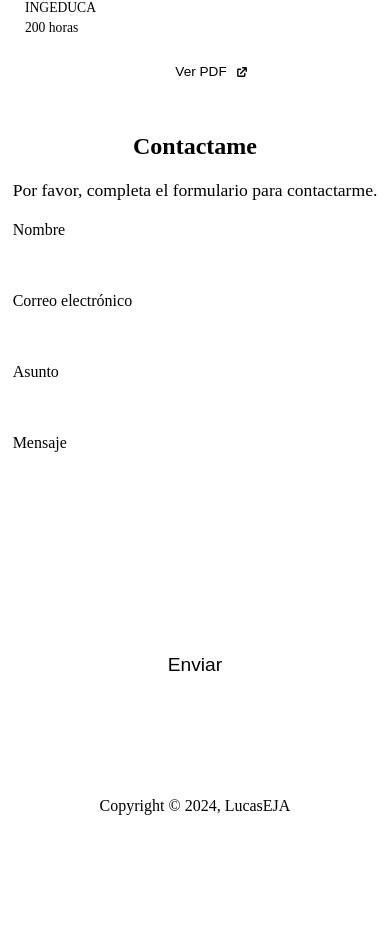
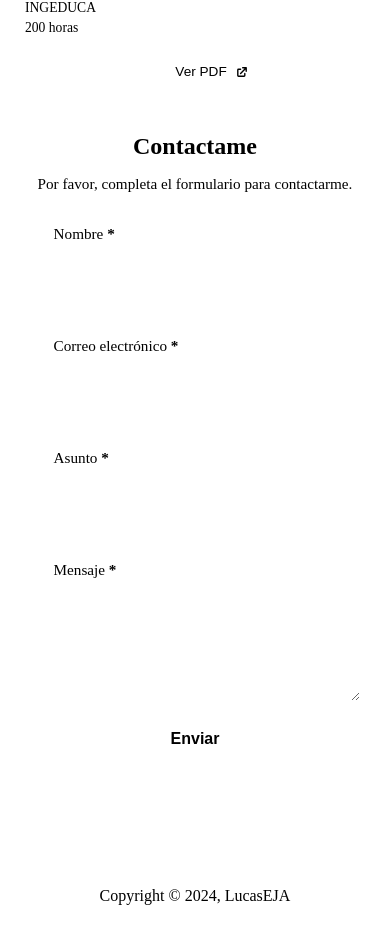
Before and after one commit to LucasEJA/portafolio-lucaseja, a React (Vite) app: page / in a window 390 px wide. Shown: the part 4237-5180 px from the top of the page. Before the commit the page ends 5090 px from the top, so only its background shows below. Built offline with nearby package versions, Linux system fonts and the light colour scheme; the HTML template or start-up script is replaced by a standard one.

Commit message:
feat: Phase 2 - CV button, contact form, navbar improvements

```diff
--- a/src/components/forms/Contact.jsx
+++ b/src/components/forms/Contact.jsx
@@ -59,9 +59,13 @@ export const Contact = () => {
                 <h2>Contactame</h2>
                 <p>Por favor, completa el formulario para contactarme.</p>
 
-                <form onSubmit={handleSubmit} className="contact-form glass-form">
+                <form
+                    onSubmit={handleSubmit}
+                    className="contact-form glass-form"
+                    aria-label="Formulario de contacto"
+                >
                     <div className="form-group">
-                        <label htmlFor="name">Nombre</label>
+                        <label htmlFor="name">Nombre <span className="required-indicator" aria-label="requerido">*</span></label>
                         <input
                             type="text"
                             id="name"
@@ -71,11 +75,13 @@ export const Contact = () => {
                             required
                             disabled={isSubmitting}
                             className="glass-input"
+                            aria-required="true"
+                            aria-disabled={isSubmitting}
                         />
                     </div>
 
                     <div className="form-group">
-                        <label htmlFor="email">Correo electrónico</label>
+                        <label htmlFor="email">Correo electrónico <span className="required-indicator" aria-label="requerido">*</span></label>
                         <input
                             type="email"
                             id="email"
@@ -85,11 +91,13 @@ export const Contact = () => {
                             required
                             disabled={isSubmitting}
                             className="glass-input"
+                            aria-required="true"
+                            aria-disabled={isSubmitting}
                         />
                     </div>
 
                     <div className="form-group">
-                        <label htmlFor="subject">Asunto</label>
+                        <label htmlFor="subject">Asunto <span className="required-indicator" aria-label="requerido">*</span></label>
                         <input
                             type="text"
                             id="subject"
@@ -99,11 +107,13 @@ export const Contact = () => {
                             required
                             disabled={isSubmitting}
                             className="glass-input"
+                            aria-required="true"
+                            aria-disabled={isSubmitting}
                         />
                     </div>
 
                     <div className="form-group">
-                        <label htmlFor="message">Mensaje</label>
+                        <label htmlFor="message">Mensaje <span className="required-indicator" aria-label="requerido">*</span></label>
                         <textarea
                             id="message"
                             name="message"
@@ -113,6 +123,8 @@ export const Contact = () => {
                             rows="5"
                             disabled={isSubmitting}
                             className="glass-input"
+                            aria-required="true"
+                            aria-disabled={isSubmitting}
                         />
                     </div>
 
@@ -120,6 +132,8 @@ export const Contact = () => {
                         type="submit"
                         className="submit-btn glass-button"
                         disabled={isSubmitting}
+                        aria-disabled={isSubmitting}
+                        aria-busy={isSubmitting}
                     >
                         {isSubmitting ? 'Enviando...' : 'Enviar'}
                     </button>
--- a/src/components/layout/Navbar.jsx
+++ b/src/components/layout/Navbar.jsx
@@ -1,5 +1,5 @@
 import React, { useState } from 'react';
-import { FaHome, FaUser, FaProjectDiagram, FaTools, FaEnvelope, FaCertificate } from 'react-icons/fa';
+import { FaHome, FaUser, FaProjectDiagram, FaTools, FaEnvelope, FaCertificate, FaFileDownload } from 'react-icons/fa';
 import '../../styles/components/Navbar.css';
 
 export const Navbar = () => {
@@ -54,6 +54,19 @@ export const Navbar = () => {
                         </a>
                     </li>
                 </ul>
+                <div className="navbar-cv-button">
+                    <a
+                        href="https://www.canva.com/design/DAGV7V5MqQs/wF7hV91lCGykyNKE8yIVrA/edit?utm_content=DAGV7V5MqQs&utm_campaign=designshare&utm_medium=link2&utm_source=sharebutton"
+                        target="_blank"
+                        rel="noopener noreferrer"
+                        aria-label="Descargar mi CV"
+                        title="Abrir CV en nueva pestaña"
+                        className="cv-btn"
+                    >
+                        <FaFileDownload className="icon" size={18} />
+                        Mi CV
+                    </a>
+                </div>
             </div>
 
             <div className="navbar-menu-icon" onClick={toggleMenu}>
--- a/src/styles/components/Contact.css
+++ b/src/styles/components/Contact.css
@@ -23,50 +23,145 @@
 }
 
 .form-group {
-  margin-bottom: 15px;
+  margin-bottom: 20px;
+  display: flex;
+  flex-direction: column;
 }
 
 .contact-container label {
   font-size: 1rem;
   color: var(--text-secondary);
-  margin-bottom: 5px;
+  margin-bottom: 8px;
+  display: block;
+  font-weight: 500;
 }
 
 .contact-container input,
 .contact-container textarea {
   width: 100%;
-  padding: 10px;
-  border: 1px solid var(--glass-border);
+  min-height: 48px;
+  padding: 12px;
+  border: 2px solid var(--glass-border);
   background-color: var(--glass-bg-subtle);
   color: var(--text-primary);
   border-radius: 4px;
   font-size: 1rem;
+  font-family: inherit;
+  transition: border-color var(--transition-normal), box-shadow var(--transition-normal);
+}
+
+.contact-container input:disabled,
+.contact-container textarea:disabled {
+  opacity: 0.6;
+  cursor: not-allowed;
 }
 
 .contact-container input:focus,
 .contact-container textarea:focus {
   border-color: var(--accent-color-1);
-  outline: none;
-  box-shadow: 0 0 0 2px rgba(59, 130, 246, 0.2);
+  outline: 2px solid var(--accent-color-1);
+  outline-offset: 2px;
+  box-shadow: 0 0 0 4px rgba(59, 130, 246, 0.1);
+}
+
+.contact-container input:focus-visible,
+.contact-container textarea:focus-visible {
+  border-color: var(--accent-color-1);
+  outline: 2px solid var(--accent-color-1);
+  outline-offset: 2px;
 }
 
 .contact-container textarea {
   min-height: 150px;
+  resize: vertical;
+  max-height: 300px;
 }
 
 .submit-btn {
   background-color: var(--accent-color-1);
   color: var(--text-primary);
-  padding: 12px;
-  font-size: 1.2rem;
+  min-height: 48px;
+  padding: 14px 20px;
+  font-size: 1rem;
   border: none;
   border-radius: 4px;
   cursor: pointer;
   transition: all var(--transition-normal);
+  font-weight: 600;
+  width: 100%;
 }
 
-.submit-btn:hover {
+.submit-btn:hover:not(:disabled) {
   background-color: var(--accent-color-2);
   transform: translateY(-2px);
   box-shadow: var(--shadow-lg);
 }
+
+.submit-btn:focus-visible {
+  outline: 2px solid var(--accent-color-1);
+  outline-offset: 2px;
+}
+
+.submit-btn:disabled {
+  opacity: 0.7;
+  cursor: not-allowed;
+}
+
+.required-indicator {
+  color: var(--accent-color-1);
+  font-weight: bold;
+}
+
+@media (max-width: 768px) {
+  .contact-container {
+    width: 100%;
+    margin: 0 auto;
+  }
+
+  .contact-form {
+    padding: 16px;
+  }
+
+  .form-group {
+    margin-bottom: 16px;
+  }
+
+  .contact-container input,
+  .contact-container textarea {
+    min-height: 48px;
+    padding: 12px;
+    font-size: 16px;
+  }
+
+  .submit-btn {
+    min-height: 48px;
+    padding: 14px 20px;
+    font-size: 1rem;
+  }
+}
+
+@media (max-width: 480px) {
+  .contact-container h2 {
+    font-size: 1.5rem;
+    margin-bottom: 8px;
+  }
+
+  .contact-container p {
+    font-size: 0.95rem;
+    margin-bottom: 16px;
+  }
+
+  .form-group {
+    margin-bottom: 14px;
+  }
+
+  .contact-container input,
+  .contact-container textarea {
+    font-size: 16px;
+    padding: 12px;
+  }
+
+  .contact-container label {
+    font-size: 0.95rem;
+  }
+}
```
